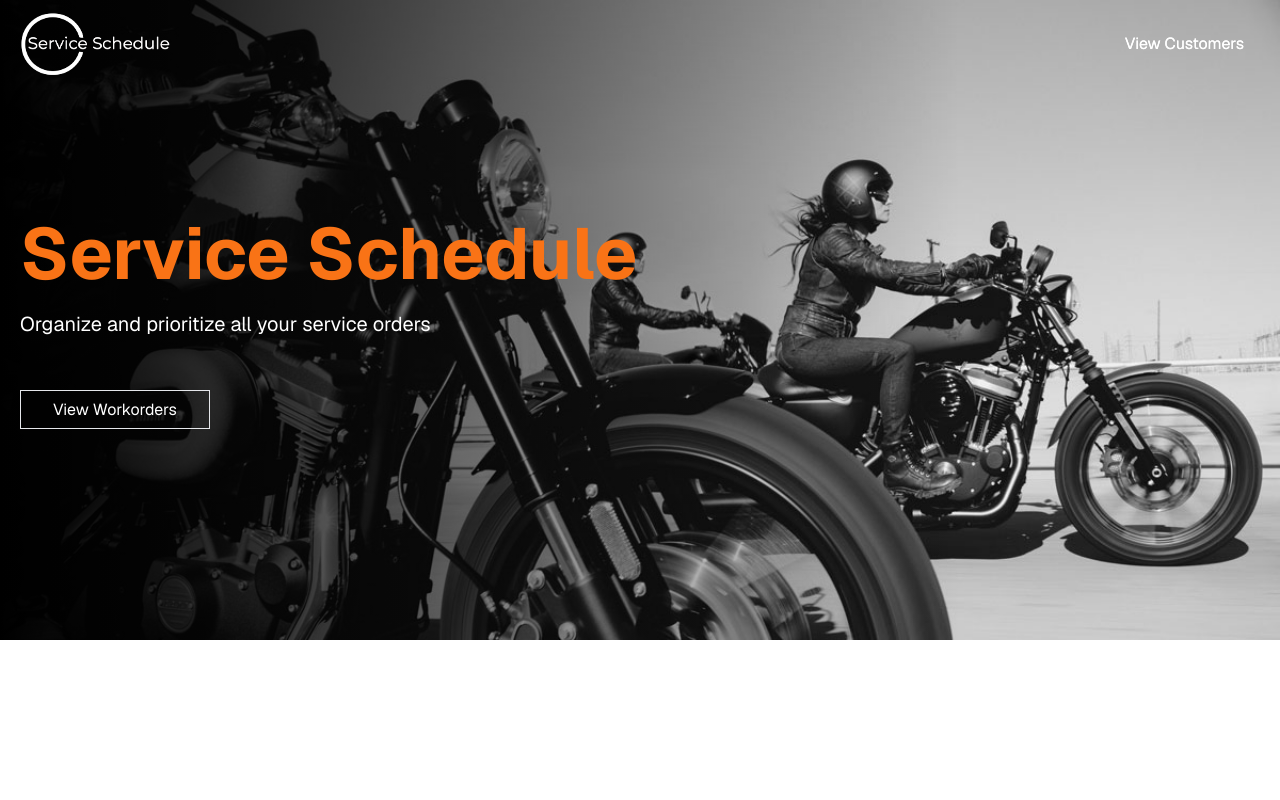
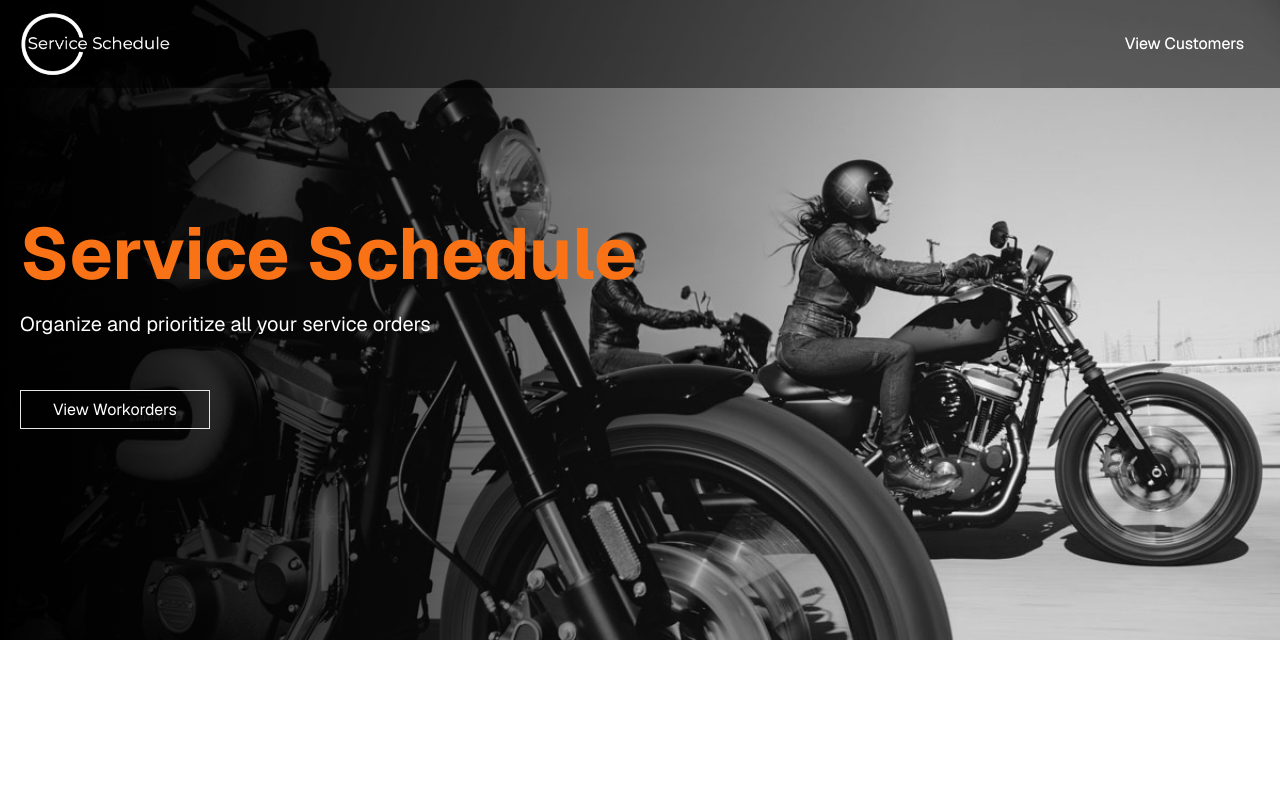
Before and after one commit to bgorwin/service-schedule, a Next.js app: page / in a window 1280 px wide. Shown: the top 800 px of the page. Built offline with nearby package versions, Linux system fonts and the light colour scheme.

Commit message:
Fixed navigation background color for logo accessibility.

```diff
--- a/components/Navbar.jsx
+++ b/components/Navbar.jsx
@@ -8,7 +8,7 @@ import logo from '../public/images/white-logo.png';
 export default function Navbar() {
 	const [nav, setNav] = useState(false);
 
-	const [color, setColor] = useState('transparent');
+	const [color, setColor] = useState('rgba(0,0,0,0.3)');
 	const [textColor, setTextColor] = useState('#fff');
 
 	const handleNav = () => {
@@ -21,7 +21,7 @@ export default function Navbar() {
 				setColor('#000000');
 				setTextColor('#fff')
 			} else {
-				setColor('transparent')
+				setColor('rgba(0,0,0,0.3)')
 				setTextColor('#fff')
 			}
 		};
```
